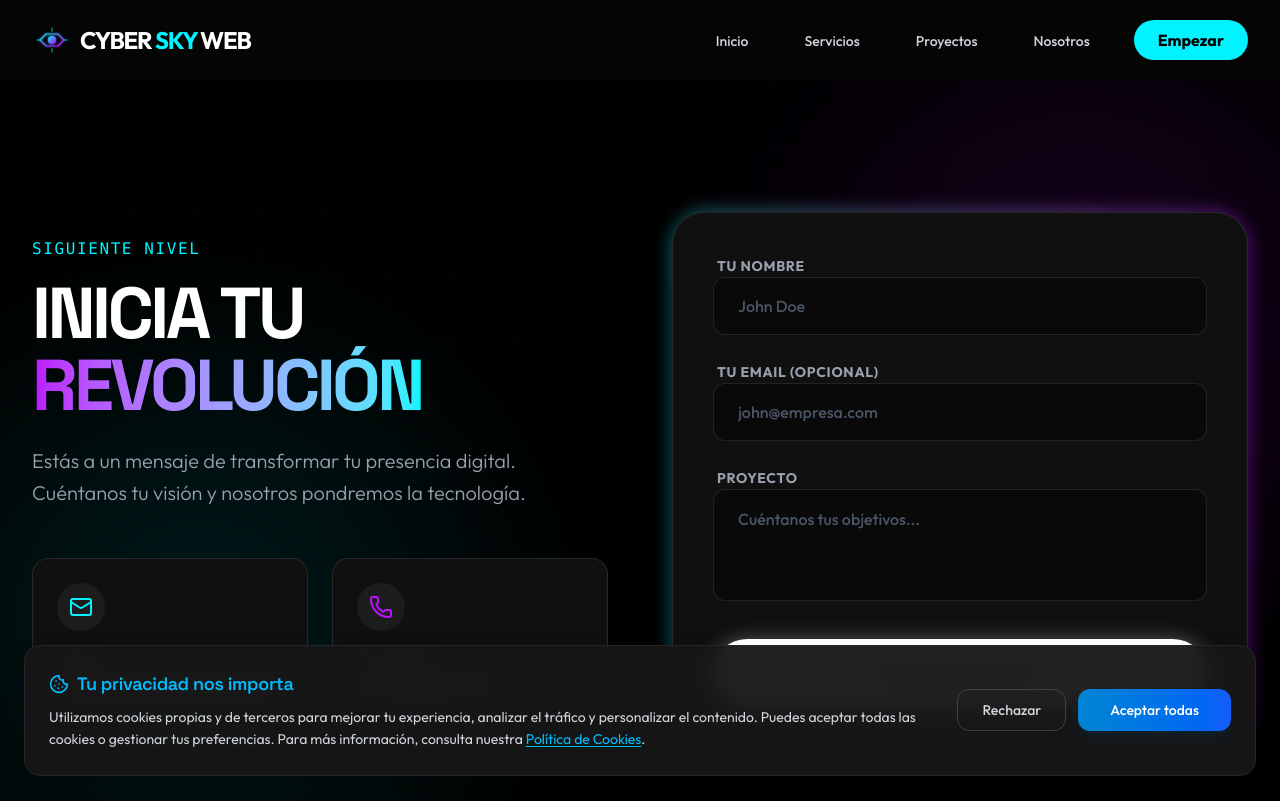
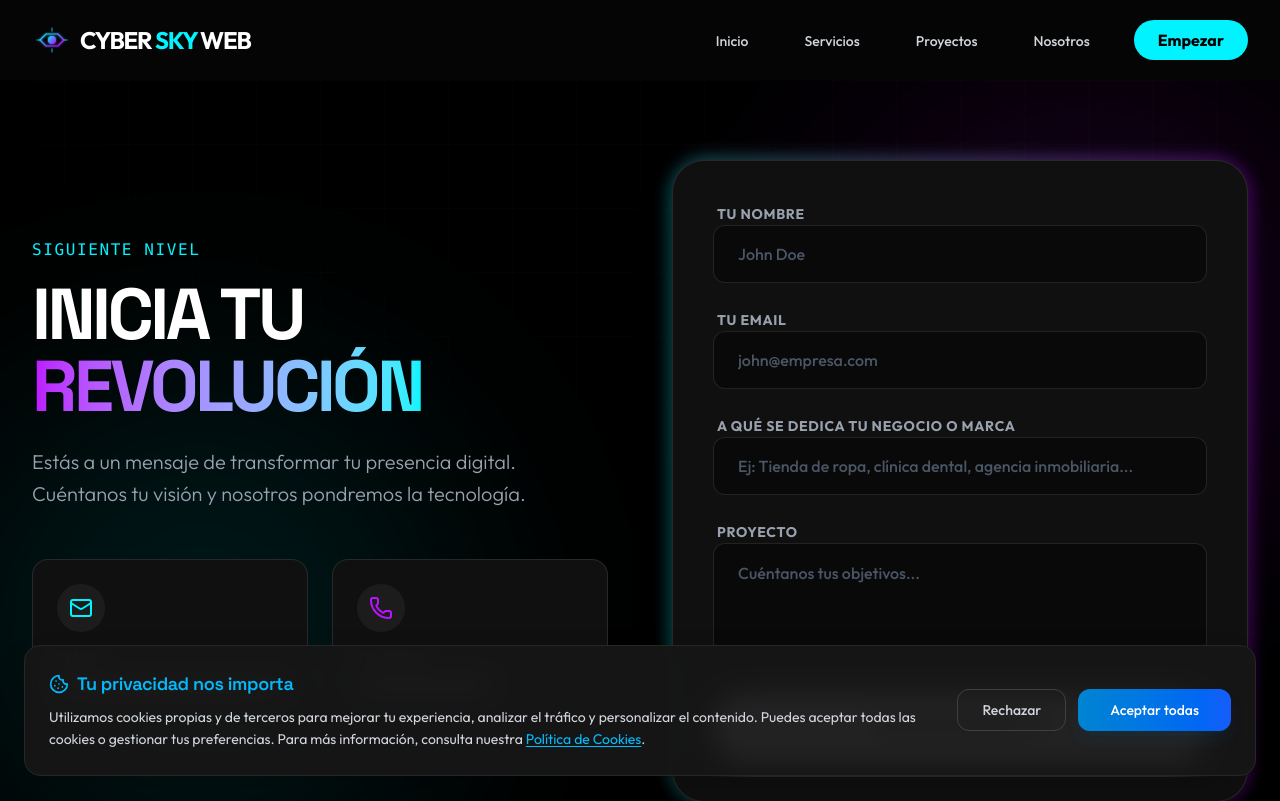
Before and after one commit to hugoug10/skycyberweb, a React (Vite) app: page /empezar in a window 1280 px wide. Shown: the top 801 px of the page. Built offline with nearby package versions, Linux system fonts and the light colour scheme.

Commit message:
feat: add business/brand field to contact forms and make fields required

```diff
--- a/src/components/Contact.jsx
+++ b/src/components/Contact.jsx
@@ -47,6 +47,7 @@ const Contact = () => {
     const [formState, setFormState] = useState({
         name: '',
         email: '',
+        business: '',
         message: '',
         status: 'idle'
     });
@@ -62,6 +63,7 @@ const Contact = () => {
                 body: JSON.stringify({
                     name: formState.name,
                     email: formState.email,
+                    business: formState.business,
                     message: formState.message,
                     _subject: `[Cyber Sky Web] Contacto de ${formState.name}`,
                     _template: "table",
@@ -80,7 +82,7 @@ const Contact = () => {
     };
 
     const handleCloseModal = () => {
-        setFormState({ name: '', email: '', message: '', status: 'idle' });
+        setFormState({ name: '', email: '', business: '', message: '', status: 'idle' });
     };
 
     return (
@@ -169,6 +171,22 @@ const Contact = () => {
                         </div>
 
                         <div className="group relative">
+                            <input
+                                type="text"
+                                name="business"
+                                className="w-full bg-transparent border-b border-white/20 py-4 text-2xl text-white focus:outline-none focus:border-neon-cyan transition-all placeholder-transparent peer"
+                                placeholder="Tu negocio o marca"
+                                value={formState.business}
+                                onChange={(e) => setFormState({ ...formState, business: e.target.value })}
+                                disabled={formState.status === 'submitting'}
+                            />
+                            <label className="absolute left-0 top-4 text-2xl text-gray-500 transition-all peer-focus:-top-8 peer-focus:text-sm peer-focus:text-neon-cyan peer-not-placeholder-shown:-top-8 peer-not-placeholder-shown:text-sm peer-not-placeholder-shown:text-gray-400 pointer-events-none">
+                                ¿A QUÉ SE DEDICA TU NEGOCIO O MARCA?
+                            </label>
+                            <div className="absolute bottom-0 left-0 w-0 h-0.5 bg-neon-cyan transition-all duration-500 group-hover:w-full peer-focus:w-full"></div>
+                        </div>
+
+                        <div className="group relative">
                             <textarea
                                 name="message"
                                 rows="1"
--- a/src/components/StartProject.jsx
+++ b/src/components/StartProject.jsx
@@ -54,6 +54,7 @@ const StartProject = () => {
     const [formState, setFormState] = useState({
         name: '',
         email: '',
+        business: '',
         message: '',
         status: 'idle'
     });
@@ -74,6 +75,7 @@ const StartProject = () => {
                 body: JSON.stringify({
                     name: formState.name,
                     email: formState.email,
+                    business: formState.business,
                     message: formState.message,
                     _subject: "🚀 Nuevo Proyecto: Cyber Sky Web",
                     _template: "box",
@@ -92,7 +94,7 @@ const StartProject = () => {
     };
 
     const handleCloseModal = () => {
-        setFormState({ name: '', email: '', message: '', status: 'idle' });
+        setFormState({ name: '', email: '', business: '', message: '', status: 'idle' });
     };
 
     return (
@@ -193,11 +195,12 @@ const StartProject = () => {
                                 </div>
 
                                 <div className="space-y-2">
-                                    <label className="text-xs md:text-sm font-bold text-gray-400 uppercase tracking-wider ml-1">Tu Email (Opcional)</label>
+                                    <label className="text-xs md:text-sm font-bold text-gray-400 uppercase tracking-wider ml-1">Tu Email</label>
                                     <div className="relative group">
                                         <input
                                             type="email"
                                             name="email"
+                                            required
                                             onFocus={() => setFocusedField('email')}
                                             onBlur={() => setFocusedField(null)}
                                             className="w-full bg-black/40 border border-white/10 rounded-xl px-5 py-3 md:px-6 md:py-4 text-white placeholder-gray-600 focus:outline-none focus:border-neon-cyan/50 focus:bg-black/60 transition-all font-medium"
@@ -206,6 +209,24 @@ const StartProject = () => {
                                             onChange={(e) => setFormState({ ...formState, email: e.target.value })}
                                         />
                                         <div className={`absolute bottom-0 left-0 h-[2px] bg-neon-cyan transition-all duration-300 ${focusedField === 'email' ? 'w-full' : 'w-0'}`}></div>
+                                    </div>
+                                </div>
+
+                                <div className="space-y-2">
+                                    <label className="text-xs md:text-sm font-bold text-gray-400 uppercase tracking-wider ml-1">A qué se dedica tu negocio o marca</label>
+                                    <div className="relative group">
+                                        <input
+                                            type="text"
+                                            name="business"
+                                            required
+                                            onFocus={() => setFocusedField('business')}
+                                            onBlur={() => setFocusedField(null)}
+                                            className="w-full bg-black/40 border border-white/10 rounded-xl px-5 py-3 md:px-6 md:py-4 text-white placeholder-gray-600 focus:outline-none focus:border-neon-cyan/50 focus:bg-black/60 transition-all font-medium"
+                                            placeholder="Ej: Tienda de ropa, clínica dental, agencia inmobiliaria..."
+                                            value={formState.business}
+                                            onChange={(e) => setFormState({ ...formState, business: e.target.value })}
+                                        />
+                                        <div className={`absolute bottom-0 left-0 h-[2px] bg-neon-cyan transition-all duration-300 ${focusedField === 'business' ? 'w-full' : 'w-0'}`}></div>
                                     </div>
                                 </div>
 
```
